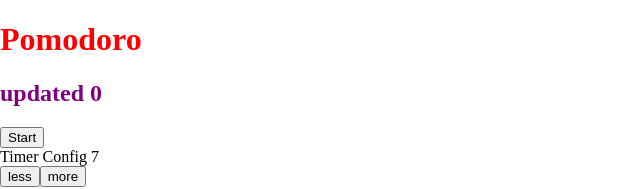
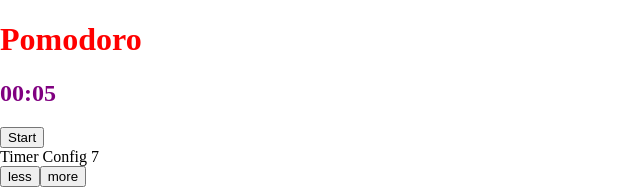
Before and after one commit to AlexandruNst/Pomoplex, a React (Vite) app: page / in a window 1280 px wide. Shown: the top 189 px of the page, without its empty margins (0-640 px from the left). Built offline with nearby package versions, Linux system fonts and the light colour scheme.

Commit message:
Timer Display show minutes and seconds

```diff
--- a/src/App.jsx
+++ b/src/App.jsx
@@ -9,24 +9,26 @@
     shortBreak: 10,
     longBreak: 20
   })
-
-  const [minutes, setMinutes] = useState(5)
-  const [timerTicking, setTimerTicking] = useState(true)
+  const [seconds, setSeconds] = useState(5)
+  const [timerTicking, setTimerTicking] = useState(false)
 
   function toggleTimer() {
-    if (minutes <= 0) setMinutes(config.pomoTime)
+    if (seconds <= 0) setSeconds(minutesToSeconds(config.pomoTime))
     setTimerTicking(oldTimerTicking => !oldTimerTicking)
-    // if (minutes === 0) setMinutes(5)
+  }
+
+  function minutesToSeconds(minutes) {
+    return minutes * 60
   }
 
   useEffect(() => {
-    if (minutes <= 0) setTimerTicking(false)
-  }, [minutes])
+    if (seconds <= 0) setTimerTicking(false)
+  }, [seconds])
 
   useEffect(() => {
     if (timerTicking) {
       const timerInterval = setInterval(() => {
-        setMinutes(oldMinutes => oldMinutes - 1)
+        setSeconds(oldMinutes => oldMinutes - 1)
       }, 1000)
       return () => clearInterval(timerInterval)
     }
@@ -53,7 +55,7 @@
     <main>
       <h1>Pomodoro</h1>
       <Pomodoro
-        minutes={minutes}
+        seconds={seconds}
         toggleTimer={toggleTimer}
       />
       <PomodoroButton
--- a/src/components/Pomodoro/Pomodoro.jsx
+++ b/src/components/Pomodoro/Pomodoro.jsx
@@ -3,32 +3,18 @@
 
 export default function Pomodoro(props) {
     const [timer, setTimer] = useState("00:00")
-    // const [minutes, setMinutes] = useState(5)
-    // const [timerTicking, setTimerTicking] = useState(true)
 
-    // function toggleTimer() {
-    //     setTimerTicking(oldTimerTicking => !oldTimerTicking)
-    //     if (props.minutes === 0) props.setMinutes(5)
-    // }
-
-    // useEffect(() => {
-    //     setTimer(`updated ${props.minutes}`)
-    //     if (props.minutes === 0) setTimerTicking(false)
-    // }, [props.minutes])
-
-    // useEffect(() => {
-    //     if (timerTicking) {
-    //         const timerInterval = setInterval(() => {
-    //             props.setMinutes(oldMinutes => oldMinutes - 1)
-    //         }, 1000)
-    //         return () => clearInterval(timerInterval)
-    //     }
-    // }, [timerTicking])
+    function generateTimer(timerSeconds) {
+        const minutes = Math.floor(timerSeconds / 60)
+        const seconds = timerSeconds % 60;
+        const newTimer = `${minutes < 10 ? "0" : ""}${minutes}:${seconds < 10 ? "0" : ""}${seconds}`
+        // const newTimer = "asdasd"
+        return newTimer
+    }
 
     useEffect(() => {
-        setTimer(`updated ${props.minutes}`)
-        // if (props.minutes === 0) props.toggleTimer()
-    }, [props.minutes])
+        setTimer(`${generateTimer(props.seconds)}`)
+    }, [props.seconds])
 
 
     return (
```
